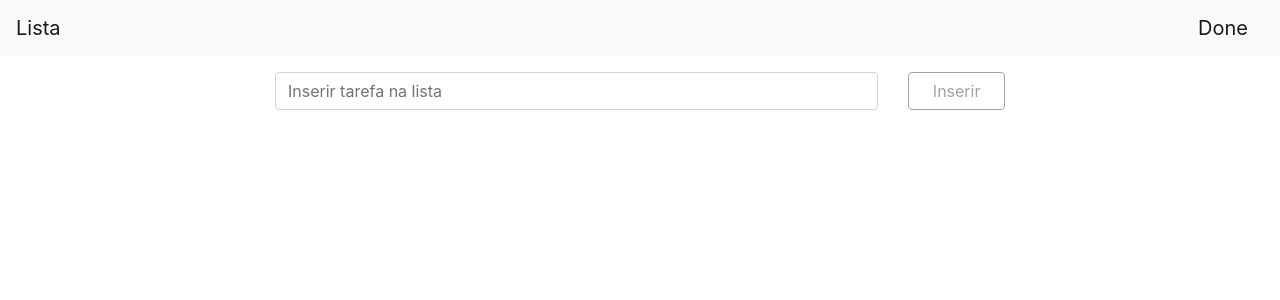
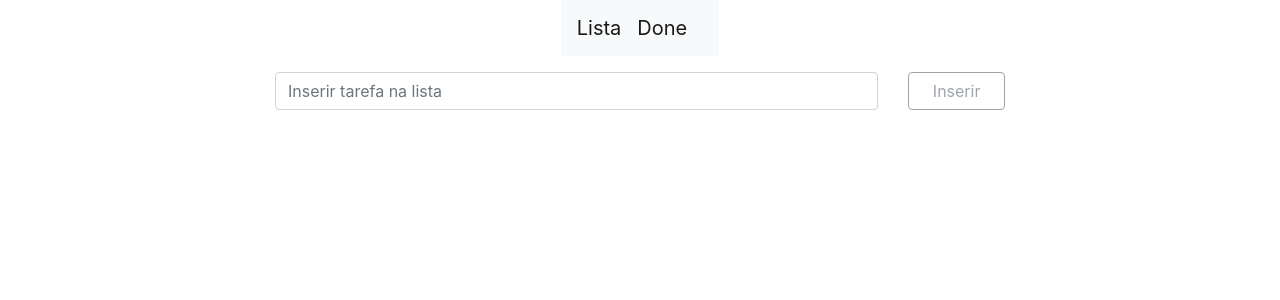
Before and after one commit to adrielsilva/todo-list, an Angular app: page / in a window 1280 px wide. Shown: the top 300 px of the page. Built offline with nearby package versions, Linux system fonts and the light colour scheme.

Commit message:
14/08
to com sono dms

```diff
--- a/src/app/themes/menu/menu.component.html
+++ b/src/app/themes/menu/menu.component.html
@@ -1,5 +1,6 @@
-<nav class="navbar navbar-light bg-light">
+<div class='row justify-content-md-center'>
+  <nav class="navbar navbar-light bg-light">
   <a [routerLink]="['/lista']" class="navbar-brand">Lista</a>
   <a [routerLink]="['/done']" class="navbar-brand">Done</a>
-
 </nav>
+</div>
```
